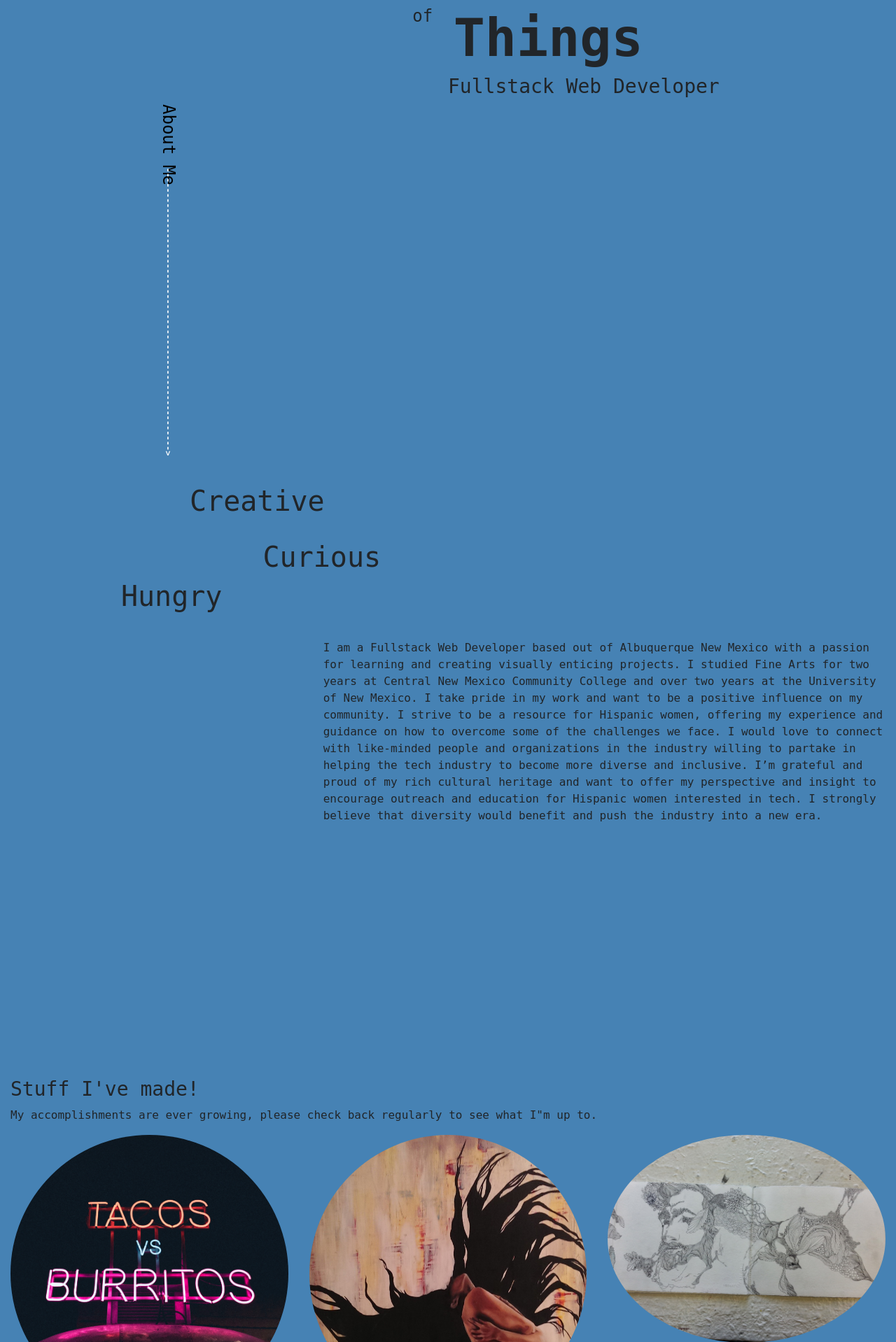
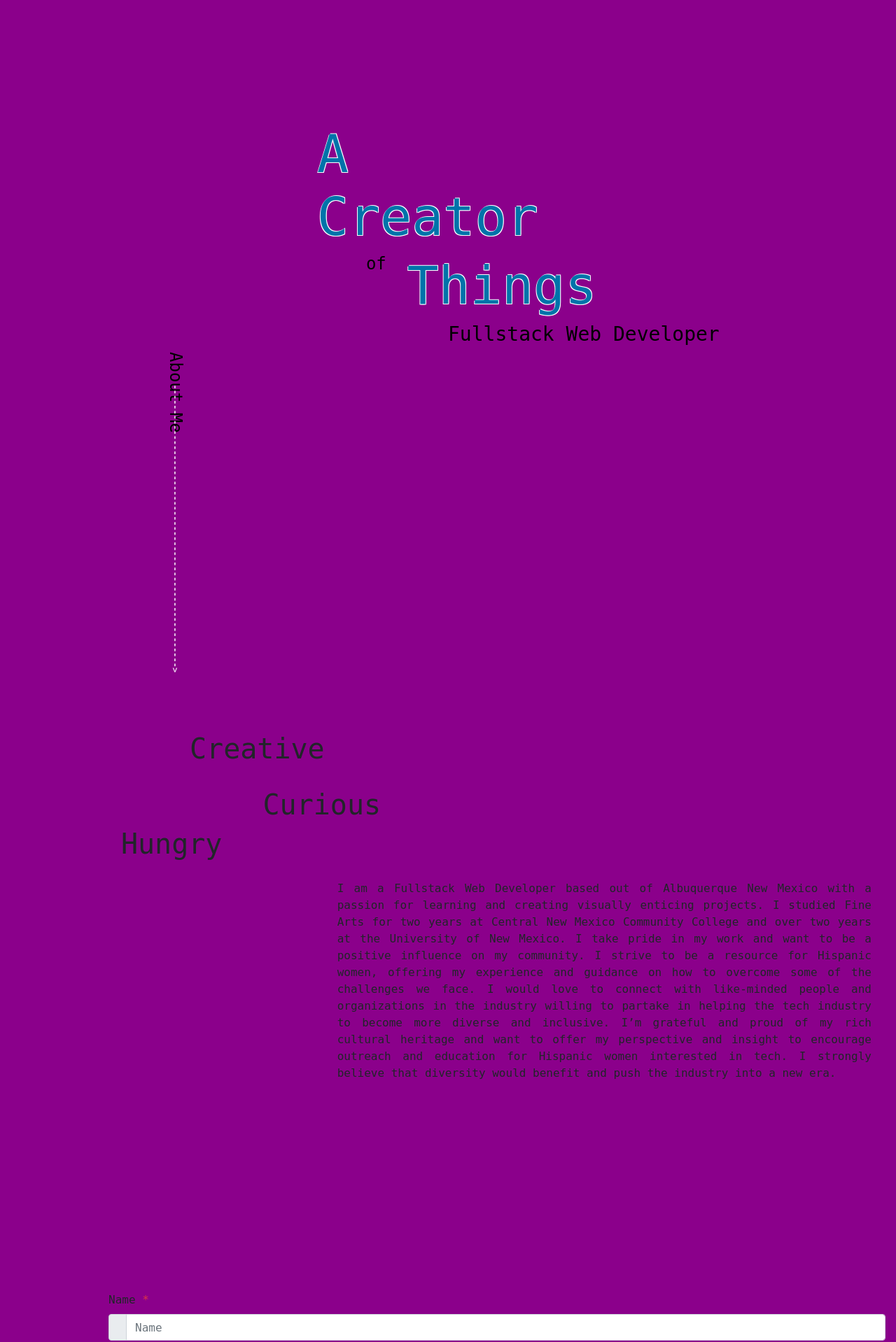
Before and after one commit to Leeyo84/personal-web-page, a PHP site: page / in a window 1280 px wide. Shown: the part 315-2233 px from the top of the page at 70% size. Run offline with PHP 8.4, Linux system fonts and the light colour scheme; some libraries are stand-ins or nearby versions.

Commit message:
working on bgColorChange

```diff
--- a/public_html/index.html
+++ b/public_html/index.html
@@ -5,16 +5,21 @@
 	<meta name="viewport"
 			content="width=device-width, user-scalable=no, initial-scale=1.0, maximum-scale=1.0, minimum-scale=1.0">
 	<meta http-equiv="X-UA-Compatible" content="ie=edge">
-<!--Animation framework link-->
+
+<!--Animation css link-->
 	<link rel="stylesheet" href="https://cdnjs.cloudflare.com/ajax/libs/animate.css/3.7.2/animate.min.css">
+
 	<!--bootstrap-->
 	<link rel="stylesheet" href="https://stackpath.bootstrapcdn.com/bootstrap/4.3.1/css/bootstrap.min.css" integrity="sha384-ggOyR0iXCbMQv3Xipma34MD+dH/1fQ784/j6cY/iJTQUOhcWr7x9JvoRxT2MZw1T" crossorigin="anonymous">
 
 <!--My own style sheet-->
 	<link rel="stylesheet" href="styles/style.css">
-	<script src="javascript/scripts.js"></script>
 
-	<!--<script src=”https://ajax.googleapis.com/ajax/libs/jquery/2.1.4/jquery.min.js"></script>-->
+	<!--background color change on scroll-->
+	<script src="styles/jquery.scrollie.min.js"></script>
+
+
+
 
 	<script src="https://code.jquery.com/jquery-3.3.1.slim.min.js" integrity="sha384-q8i/X+965DzO0rT7abK41JStQIAqVgRVzpbzo5smXKp4YfRvH+8abtTE1Pi6jizo" crossorigin="anonymous"></script>
 	<script src="https://cdnjs.cloudflare.com/ajax/libs/popper.js/1.14.7/umd/popper.min.js" integrity="sha384-UO2eT0CpHqdSJQ6hJty5KVphtPhzWj9WO1clHTMGa3JDZwrnQq4sF86dIHNDz0W1" crossorigin="anonymous"></script>
@@ -26,11 +31,11 @@
 	<script type="text/javascript" src="https://cdnjs.cloudflare.com/ajax/libs/jquery.form/4.2.2/jquery.form.min.js"></script>
 	<script type="text/javascript" src="https://cdnjs.cloudflare.com/ajax/libs/jquery-validate/1.17.0/jquery.validate.min.js"></script>
 	<script type="text/javascript" src="https://cdnjs.cloudflare.com/ajax/libs/jquery-validate/1.17.0/additional-methods.min.js"></script>
-
-
+	<!--background color change on scroll-->
+	<script src="//ajax.googleapis.com/ajax/libs/jquery/1.10.2/jquery.min.js"></script>
 
 	<!-- Your JavaScript Form Validator -->
-	<script src="javascript/form-validate.js"></script>
+	<script src="js/form-validate.js"></script>
 
 	<!-- Google reCAPTCHA -->
 	<script src='https://www.google.com/recaptcha/api.js'></script>
@@ -39,33 +44,29 @@
 
 </head>
 
-	<body>
+	<body style="background-color: darkmagenta">
 
 	<!--Welcome Section-->
-				<section class=" main-heading cotainer-fluid" >
-					<div>
+				<section class=" main-heading container-fluid main-wrpper ">
 
-						<nav class="navbar navbar-expand-lg">
-							<a class="navbar-brand" href="#">Leonela Gutierrez</a>
-						</nav>
-
-						<div class="creator container-fluid row">
-							<h1 class="col"></h1>
+					<div class="slide slide-one" data-background="#3498db">
+						<div class="inside">
+							<div class="creator container-fluid row ">
 								<h4 class="col"></h4>
 								<h4 class="col"></h4>
 								<h1 class="col"></h1>
-							<h1 class="animated bounceInLeft slow createor-txt  col-6">A Creator </h1>
+								<h1 class="animated bounceInLeft slow creator-txt align-right col-4">A Creator </h1>
 								<h1 class="col"></h1>
 								<h1 class="col"></h1>
 								<h1 class="col"></h1>
+							</div>
 						</div>
 
 						<div class="container-fluid row">
 							<h4 class="col"></h4>
 							<h4 class="col"></h4>
-							<h4 class="col"></h4>
 							<h4 class="col animated bounceIn delay-1s slower text-right">of</h4>
-							<h1 class="col animated bounceInRight delay-1s slow createor-txt ">Things </h1>
+							<h1 class="col animated bounceInRight delay-1s slow creator-txt">Things </h1>
 							<h4 class="col"></h4>
 							<h4 class="col"></h4>
 						</div>
@@ -79,7 +80,7 @@
 
 						<div class="row container-fluid">
 							<p class="col"></p>
-							<a href="lnk to about me section/place holder" class="col about-me-txt animated fadeInDown delay-5s slow">About Me</a>
+							<a href="lnk to about me section/place holder" class="col about-me-txt animated fadeInDown delay-3s slow">About Me</a>
 							<p class="col outer"></p>
 							<p class="col"></p>
 							<p class="col"></p>
@@ -132,8 +133,9 @@
 						</div>
 
 						<div class="row col-8 float-right">
-							<div class="about-me-para">
-								<p >I am a Fullstack Web Developer based out of Albuquerque New Mexico with a passion for learning and creating visually enticing projects.
+							<div class="card">
+								<div class="card-body about-me-para">
+									<p class="card-text">I am a Fullstack Web Developer based out of Albuquerque New Mexico with a passion for learning and creating visually enticing projects.
 										I studied Fine Arts for two years at Central New Mexico Community College and over two years at the University of New Mexico.
 
 										I take pride in my work and want to be a positive influence on my community. I strive to be a resource for Hispanic women,
@@ -141,8 +143,8 @@
 										like-minded people and organizations in the industry willing to partake in helping the tech industry to become more diverse and inclusive.
 
 										I’m grateful and proud of my rich cultural heritage and want to offer my perspective and insight to encourage outreach and education
-									for Hispanic women interested in tech. I strongly believe that diversity would benefit and push the industry into a new era.
-								</p>
+										for Hispanic women interested in tech. I strongly believe that diversity would benefit and push the industry into a new era.</p>
+								</div>
 							</div>
 						</div>
 
@@ -150,84 +152,84 @@
 			</section>
 
 	<!--My Stuff Section-->
-			<section class=" container-fluid stuff-i-made" >
-				<div class="py-5">
-<!--Heading and intro to stuff i've made-->
-					<div>
-							<h3 class="animated bounceInLeft slow">Stuff I've made!</h3>
-							<p>My accomplishments are ever growing, please check back regularly to see what I"m up to. </p>
-						</div>
-				<div class="card-deck">
+<!--			<section class=" container-fluid stuff-i-made" >-->
+<!--				<div class="py-5">-->
+<!--&lt;!&ndash;Heading and intro to stuff i've made&ndash;&gt;-->
+<!--					<div>-->
+<!--							<h3 class="animated bounceInLeft slow">Stuff I've made!</h3>-->
+<!--							<p>My accomplishments are ever growing, please check back regularly to see what I"m up to. </p>-->
+<!--						</div>-->
+<!--				<div class="card-deck">-->
 
-					<div style="border: none" class="card">
-						<img src="documentation/images/matt-nelson-cTyVIvzQslE-unsplash.jpg" class="card-img-top rounded-circle" alt="place holder for capstone">
-						<div class="card-body text-center">
-							<h5 class="card-title">Food Truck Foodie</h5>
-							<p class="card-text">Web application for Food Trucks to promote their business.</p>
-						</div>
-					</div>
+<!--					<div style="border: none" class="card">-->
+<!--						<img src="documentation/images/matt-nelson-cTyVIvzQslE-unsplash.jpg" class="card-img-top rounded-circle" alt="place holder for capstone">-->
+<!--						<div class="card-body text-center">-->
+<!--							<h5 class="card-title">Food Truck Foodie</h5>-->
+<!--							<p class="card-text">Web application for Food Trucks to promote their business.</p>-->
+<!--						</div>-->
+<!--					</div>-->
 
-					<div style="border: none" class="card">
-						<div id="carouselExampleFade" class="carousel slide carousel-fade" data-ride="carousel">
-							<div class="carousel-inner">
+<!--					<div style="border: none" class="card">-->
+<!--						<div id="carouselExampleFade" class="carousel slide carousel-fade" data-ride="carousel">-->
+<!--							<div class="carousel-inner">-->
 
-								<div class="carousel-item active">
-									<img src="documentation/images/Painting1.jpg" class="d-block w-100 rounded-circle" alt="oil painting of girl with winged hair">
-								</div>
+<!--								<div class="carousel-item active">-->
+<!--									<img src="documentation/images/Painting1.jpg" class="d-block w-100 rounded-circle" alt="oil painting of girl with winged hair">-->
+<!--								</div>-->
 
-								<div class="carousel-item">
-									<img src="documentation/images/painting2.jpg" class="d-block w-100 rounded-circle" alt="small oil painting">
-								</div>
+<!--								<div class="carousel-item">-->
+<!--									<img src="documentation/images/painting2.jpg" class="d-block w-100 rounded-circle" alt="small oil painting">-->
+<!--								</div>-->
 
-								<div class="carousel-item">
-									<img src="documentation/images/girlwithhat.jpg" class="d-block w-100 rounded-circle" alt="ink drawing of girl w hat">
-								</div>
+<!--								<div class="carousel-item">-->
+<!--									<img src="documentation/images/girlwithhat.jpg" class="d-block w-100 rounded-circle" alt="ink drawing of girl w hat">-->
+<!--								</div>-->
 
-							</div>
-						</div>
+<!--							</div>-->
+<!--						</div>-->
 
-						<div class="card-body text-center">
-							<h5 class="card-title">Drawings and Paintings</h5>
-							<p class="card-text">Some artwork I'm proud of.</p>
-							<p class="card-text"><small class="text-muted">Last updated 3 mins ago</small></p>
-						</div>
-					</div>
+<!--						<div class="card-body text-center">-->
+<!--							<h5 class="card-title">Drawings and Paintings</h5>-->
+<!--							<p class="card-text">Some artwork I'm proud of.</p>-->
+<!--							<p class="card-text"><small class="text-muted">Last updated 3 mins ago</small></p>-->
+<!--						</div>-->
+<!--					</div>-->
 
-					<div style="border: none" class="card">
-							<div id="carouselExampleSlidesOnly" class="carousel slide carousel-fade" data-ride="carousel">
-								<div class="carousel-inner">
+<!--					<div style="border: none" class="card">-->
+<!--							<div id="carouselExampleSlidesOnly" class="carousel slide carousel-fade" data-ride="carousel">-->
+<!--								<div class="carousel-inner">-->
 
-										<div class="carousel-item active">
-											<img src="documentation/images/Mural1.jpg" class="d-block w-100 rounded-circle" alt="sketch of man">
-										</div>
+<!--										<div class="carousel-item active">-->
+<!--											<img src="documentation/images/Mural1.jpg" class="d-block w-100 rounded-circle" alt="sketch of man">-->
+<!--										</div>-->
 
-										<div class="carousel-item">
-											<img src="documentation/images/Mural2.jpg" class="d-block w-100 rounded-circle" alt="sketch of bird">
-										</div>
+<!--										<div class="carousel-item">-->
+<!--											<img src="documentation/images/Mural2.jpg" class="d-block w-100 rounded-circle" alt="sketch of bird">-->
+<!--										</div>-->
 
-										<div class="carousel-item">
-											<img src="documentation/images/Mural3.jpg" class="d-block w-100 rounded-circle" alt="sketch of bird and man">
-										</div>
+<!--										<div class="carousel-item">-->
+<!--											<img src="documentation/images/Mural3.jpg" class="d-block w-100 rounded-circle" alt="sketch of bird and man">-->
+<!--										</div>-->
 
-										<div class="carousel-item">
-											<img src="documentation/images/Mural5.jpg" class="d-block w-100 rounded-circle" alt="drawing in progress installed 1of2">
-										</div>
+<!--										<div class="carousel-item">-->
+<!--											<img src="documentation/images/Mural5.jpg" class="d-block w-100 rounded-circle" alt="drawing in progress installed 1of2">-->
+<!--										</div>-->
 
-										<div class="carousel-item">
-											<img src="documentation/images/Mural6.jpg" class="d-block w-100 rounded-circle" alt="drawing in progress installed 2of2">
-										</div>
+<!--										<div class="carousel-item">-->
+<!--											<img src="documentation/images/Mural6.jpg" class="d-block w-100 rounded-circle" alt="drawing in progress installed 2of2">-->
+<!--										</div>-->
 
-								</div>
-							</div>
+<!--								</div>-->
+<!--							</div>-->
 
-								<div class="card-body text-center">
-									<h5 class="card-title">In-Progress Installation</h5>
-									<p class="card-text">This is a piece I did while at the University of New Mexico. I was a live piece that changed daily while on display. </p>
-								</div>
-						</div>
-				</div>
-			</div>
-			</section>
+<!--								<div class="card-body text-center">-->
+<!--									<h5 class="card-title">In-Progress Installation</h5>-->
+<!--									<p class="card-text">This is a piece I did while at the University of New Mexico. I was a live piece that changed daily while on display. </p>-->
+<!--								</div>-->
+<!--						</div>-->
+<!--				</div>-->
+<!--			</div>-->
+<!--			</section>-->
 
 	<!--Contact Form Section-->
 			<section class=" pwp-contact-form" >
@@ -296,5 +298,7 @@
 
 			</section>
 
+	<script src=”https://ajax.googleapis.com/ajax/libs/jquery/2.1.4/jquery.min.js"></script>
+
 	</body>
 </html>
--- a/public_html/styles/style.css
+++ b/public_html/styles/style.css
@@ -1,3 +1,4 @@
+@charset "UTF-8";
 
 img[alt="lillian"] {
 	width: 250px;
@@ -5,14 +6,37 @@ img[alt="lillian"] {
 	border: black solid 5px;
 }
 
+* {
+	box-sizing: border-box;
+}
+
 body {
 	font-family: monospace;
-	background-color: steelblue;
 
+	background: #0073AA;
+	transition: background 2s ease;
+
+	/*height: 3200px; !* Used to enable scrolling *!*/
+	/*background: linear-gradient(55deg, white 0%, olivedrab 51%, #0073AA 85%);*/
 }
 
+/*color changing on scroll*/
+.slide{
+	padding-top: 20em;
+}
+
+.slide .inside {
+	display: table;
+	height: 100%;
+	width: 100%;
+	padding: 0 3em;
+}
+
+/*end of bgColorChange */
+
 .main-heading {
-	box-sizing: border-box;
+	color: black;
+	/*box-sizing: border-box;*/
 	min-height: 100vh;
 	display: block;
 	overflow: auto;
@@ -22,16 +46,24 @@ body {
 	padding-top: 170px;
 }
 
-.createor-txt {
-	font-weight: bolder;
+.creator-txt {
+	color: #0073AA;
+	text-shadow: -1px 1px 0 white,
+	1px 1px 0 white,
+	1px -1px 0 white;
+	/*-1px -1px 0 white;*/
+	/*font-weight: bolder;*/
 	font-size: 75px;
 }
 
-.navbar-brand {
+.nav-name {
 	color: black;
+	font-size: 24px;
+	padding: 1em;
 }
 
 a:link {
+	text-decoration: none;
 	color: black;
 }
 
@@ -53,12 +85,13 @@ a:hover {
 }
 
 .about-me-para {
-	padding-top: 30px;
+	padding-top: 20px;
+	text-align: justify;
 }
 
 .about-me {
 	font-size: 16px;
-	box-sizing: border-box;
+	/*box-sizing: border-box;*/
 	min-height: 100vh;
 	display: block;
 	overflow: auto;
@@ -70,19 +103,20 @@ a:hover {
 
 .stuff-i-made {
 
-	box-sizing: border-box;
+	/*box-sizing: border-box;*/
 	min-height: 100vh;
 	display: block;
 	overflow: auto;
 }
 
 .pwp-contact-form {
-	box-sizing: border-box;
+	/*box-sizing: border-box;*/
 	min-height: 100vh;
 	display: block;
 	overflow: auto;
 }
 
 .card {
+	border: none;
 	background: transparent;
 }
```
Also changed, not shown: public_html/styles/jquery.scrollie.min.js (added, +31 -0 lines), public_html/javascript/scripts.js (added), public_html/js/form-validate.js (renamed from public_html/javascript/form-validate.js). Lines whose indentation alone changed are shown as unchanged.
